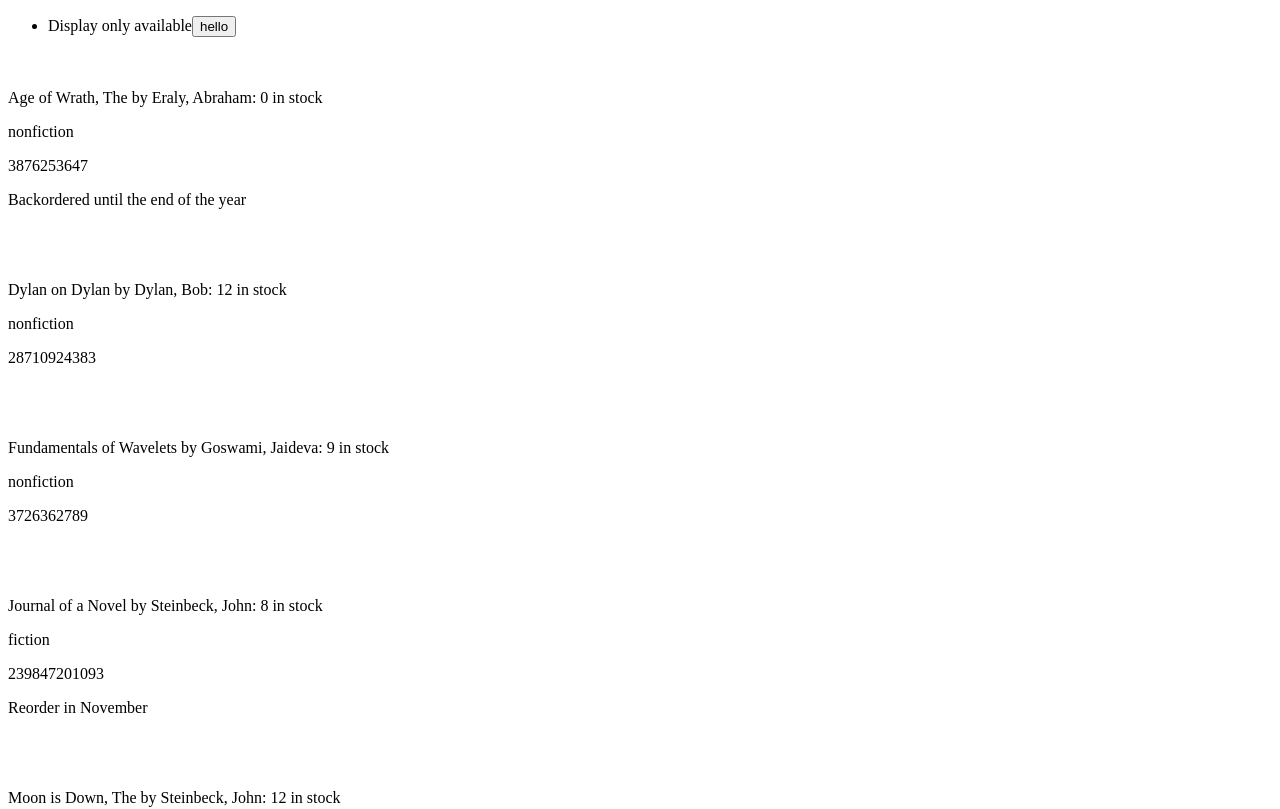
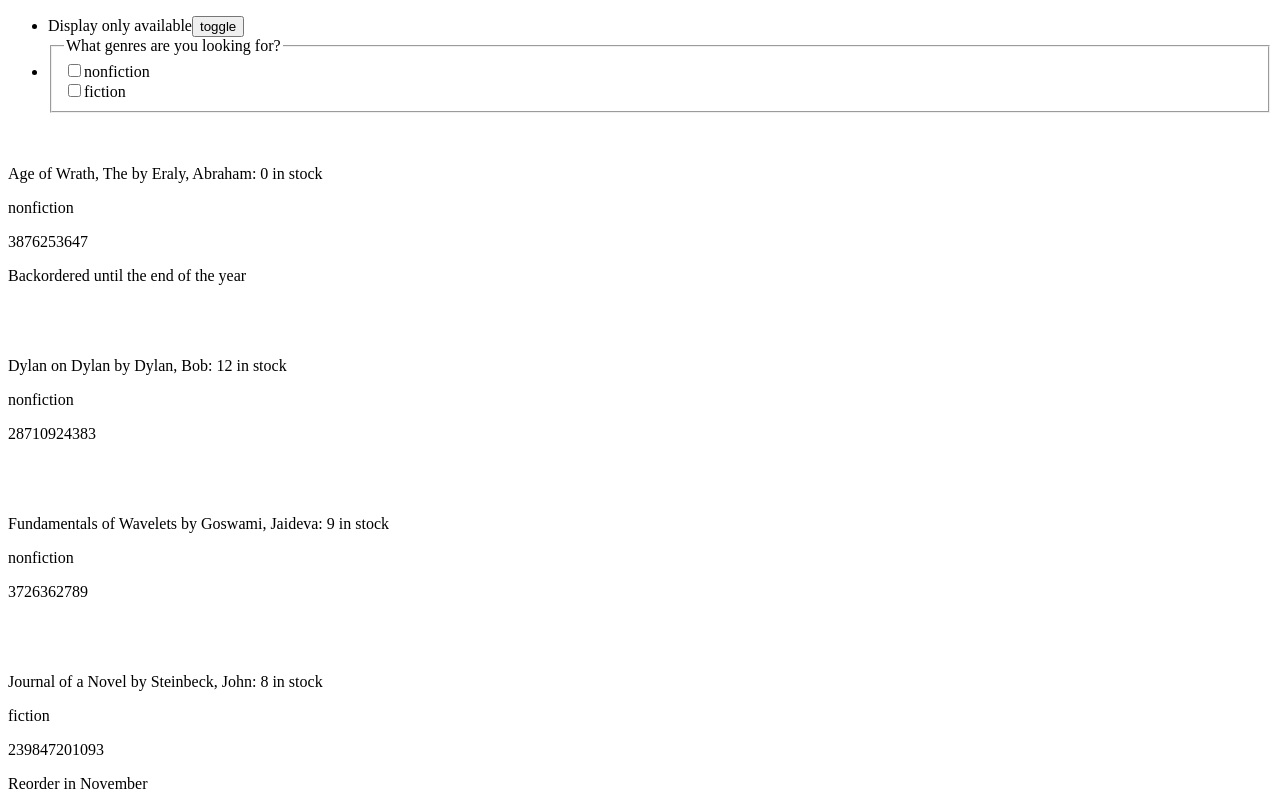
Before and after one commit to itsbrittaleigh/books-r-us, a React (Create React App) app: page / in a window 1280 px wide. Shown: the top 809 px of the page. Built offline with nearby package versions, Linux system fonts and the light colour scheme.

Commit message:
:sparkles: allowing user to filter by category

```diff
--- a/src/App.tsx
+++ b/src/App.tsx
@@ -4,17 +4,29 @@
 import booksMock from './data/booksMock';
 
 const App: React.FC = () => {
-  const [displayOnlyAvailable, setDisplayOnlyAvailable] = useState(false);
+  const [displayOnlyAvailable, setDisplayOnlyAvailable] = useState<boolean>(false);
+  const [filteredGenres, setFilteredGenres] = useState<string[]>([]);
+
+  const genres: string[] = [];
+  booksMock.forEach((book) => {
+    if (!genres.includes(book.category)) {
+      genres.push(book.category);
+    }
+  })
 
   return (
     <>
       <Filters
         displayOnlyAvailable={displayOnlyAvailable}
+        filteredGenres={filteredGenres}
+        genres={genres}
+        setFilteredGenres={setFilteredGenres}
         toggleDisplayOnlyAvailable={setDisplayOnlyAvailable}
       />
       <BookList
         books={booksMock}
         displayOnlyAvailable={displayOnlyAvailable}
+        filteredGenres={filteredGenres}
       />
     </>
   )
--- a/src/components/bookList/index.tsx
+++ b/src/components/bookList/index.tsx
@@ -4,9 +4,10 @@
 interface Props {
   books: Book[];
   displayOnlyAvailable: boolean;
+  filteredGenres: [] | string[];
 }
 
-const BookList: React.FC<Props> = ({ books, displayOnlyAvailable }) => {
+const BookList: React.FC<Props> = ({ books, displayOnlyAvailable, filteredGenres }) => {
   const alphabetize = function(a: Book, b: Book): number {
     const titleA = a.title.toLowerCase();
     const titleB = b.title.toLowerCase();
@@ -27,6 +28,7 @@
       {books
         .sort(alphabetize)
         .filter((book: Book) => displayOnlyAvailable ? book.inventory > 0 : true)
+        .filter((book: Book) => filteredGenres.length > 0 ? (filteredGenres as string[]).includes(book.category) : true)
         .map((book: Book) => (
           <BookItem
             book={book}
--- a/src/components/filters/index.tsx
+++ b/src/components/filters/index.tsx
@@ -2,10 +2,35 @@
 
 interface Props {
   displayOnlyAvailable: boolean;
+  filteredGenres: string[];
+  genres: string[];
+  setFilteredGenres: React.Dispatch<React.SetStateAction<string[]>>;
   toggleDisplayOnlyAvailable: React.Dispatch<React.SetStateAction<boolean>>;
 }
 
-const Filters: React.FC<Props> = ({ displayOnlyAvailable, toggleDisplayOnlyAvailable }) => (
+const Filters: React.FC<Props> = ({
+  displayOnlyAvailable,
+  filteredGenres,
+  genres,
+  setFilteredGenres,
+  toggleDisplayOnlyAvailable,
+}) => {
+  const updateGenres = function(genre: string): void {
+    const updatedGenreList = [...filteredGenres];
+
+    if (!filteredGenres.includes(genre)) {
+      updatedGenreList.push(genre);
+    } else {
+      const index = updatedGenreList.indexOf(genre);
+      if (index > -1) {
+        updatedGenreList.splice(index, 1);
+      }
+    }
+
+    setFilteredGenres(updatedGenreList);
+  }
+
+  return (
     <ul>
       <li>
         <span id="display-available">Display only available</span>
@@ -15,10 +40,22 @@
           role="switch"
           onClick={() => toggleDisplayOnlyAvailable(!displayOnlyAvailable)}
         >
-        hello
+          toggle
         </button>
       </li>
+      <li>
+        <fieldset>
+          <legend>What genres are you looking for?</legend>
+          {genres.map((genre: string) => (
+            <div key={genre}>
+              <input id={genre} type="checkbox" onChange={() => updateGenres(genre)} />
+              <label htmlFor={genre}>{genre}</label>
+            </div>
+          ))}
+        </fieldset>
+      </li>
     </ul>
-);
+  )
+};
 
 export default Filters;
```
Lines whose indentation alone changed are shown as unchanged.
